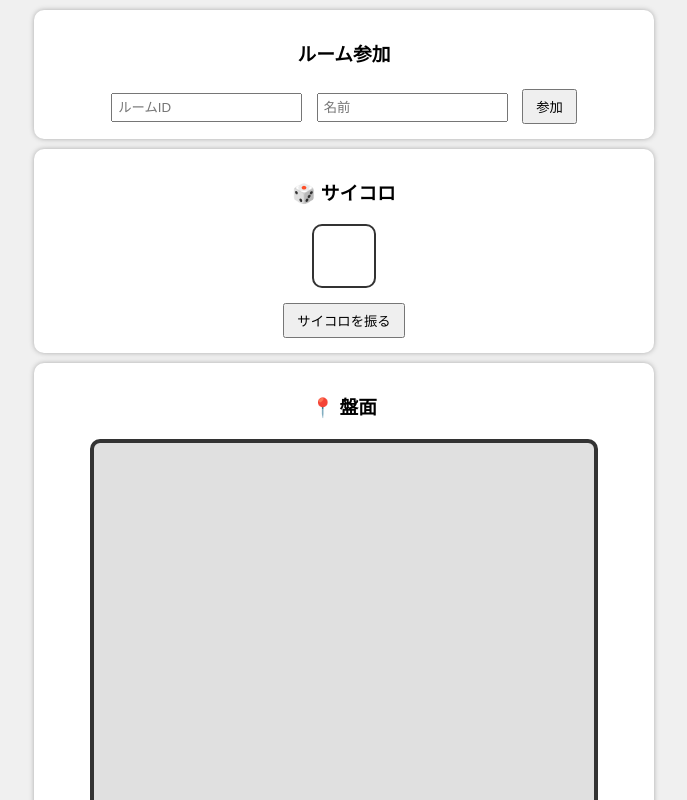
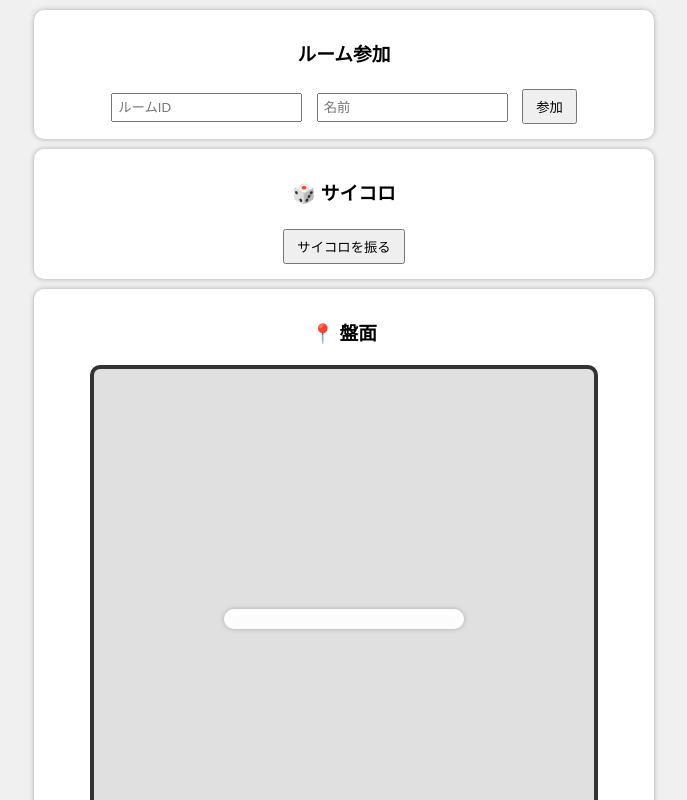
Before and after one commit to sscb1969-arch/monopoly-onlin, a website: page public/index.html in a window 1280 px wide. Shown: the top 800 px of the page, without its empty margins (296-983 px from the left). Drawn offline with nearby package versions, Linux system fonts and the light colour scheme; no server answers.

Commit message:
Update style.css

```diff
--- a/public/style.css
+++ b/public/style.css
@@ -91,18 +91,32 @@ button {
   border-radius: 50%;
 }
 
-/* サイコロ */
-.dice {
-  width: 60px;
-  height: 60px;
-  margin: 10px auto;
+/* サイコロ2つ */
+.dice-face {
+  display: inline-block;
+  width: 40px;
+  height: 40px;
+  margin: 5px;
   background: #fff;
   border: 2px solid #333;
-  border-radius: 10px;
-  transition: transform 0.5s;
+  border-radius: 8px;
+  line-height: 40px;
+  font-size: 20px;
 }
 
-/* プレイヤー欄 */
+/* プレイヤー中央表示 */
+.players-center {
+  position: absolute;
+  top: 50%;
+  left: 50%;
+  width: 220px;
+  transform: translate(-50%, -50%);
+  background: rgba(255,255,255,0.9);
+  padding: 10px;
+  border-radius: 10px;
+  box-shadow: 0 0 5px #aaa;
+}
+
 .player {
   background: #fafafa;
   padding: 5px;
```
